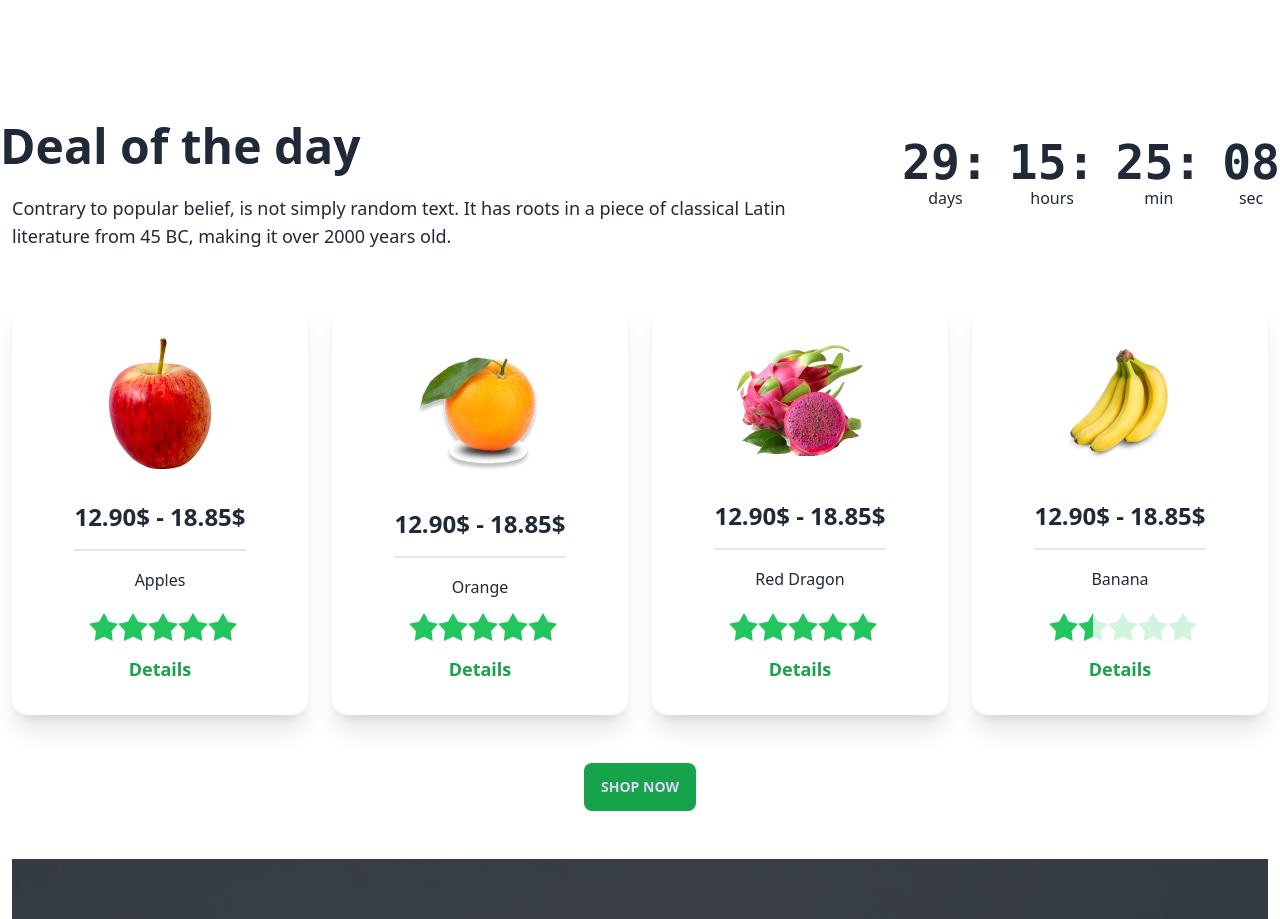
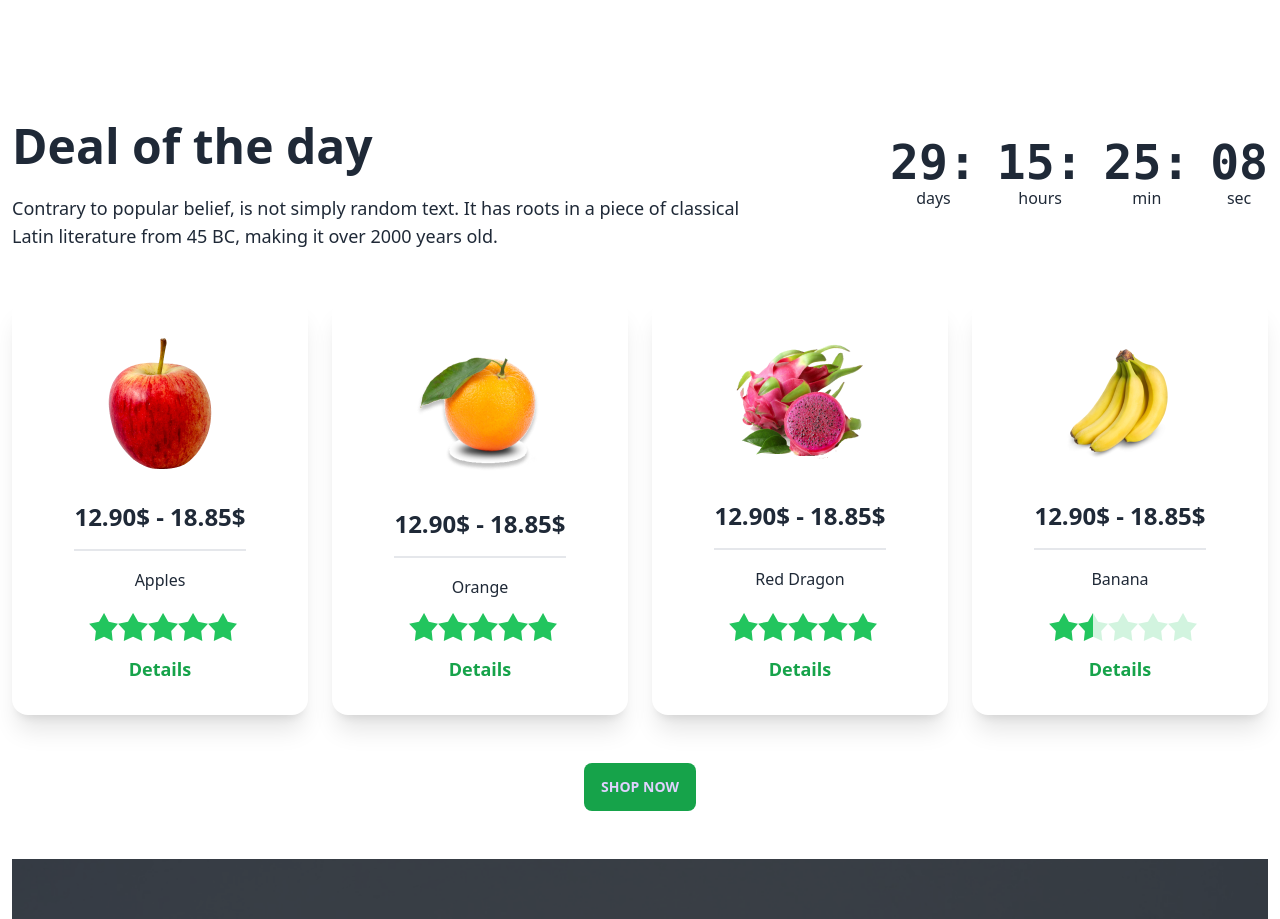
Before and after one commit to khaledrony/B8A3-fruit-brust-assignment, a plain HTML site: page index.html in a window 1280 px wide. Shown: the part 940-1859 px from the top of the page. Drawn offline with nearby package versions, Linux system fonts and the light colour scheme.

Commit message:
correction

```diff
--- a/index.html
+++ b/index.html
@@ -4,7 +4,7 @@
 <head>
     <meta charset="UTF-8">
     <meta name="viewport" content="width=device-width, initial-scale=1.0">
-    <title>Fruit Burst</title>
+    <title>Fruit Burst Website</title>
 
     <!-- Tailwind and Daisy UI -->
 
@@ -159,10 +159,10 @@
 
     <main>
         <!-- deal of the day section -->
-        <section class="max-w-screen-xl mx-auto mt-4 md:mt-36 md:flex text-center md:justify-between gap-10">
+        <section class="max-w-screen-xl mx-auto px-3 mt-4 md:mt-36 md:flex text-center md:justify-between gap-10">
             <div>
                 <h2 class="text-2xl md:text-5xl text-center md:text-left font-bold md:mb-6">Deal of the day</h2>
-                <p class="mt-4 px-3 text-sm md:text-lg text-center md:text-left">Contrary to popular belief, is not
+                <p class="mt-4 text-sm md:text-lg text-center md:text-left md:pr-20">Contrary to popular belief, is not
                     simply random text. It has roots in a piece of classical
                     Latin literature from 45 BC, making it over 2000 years old.</p>
             </div>
```
